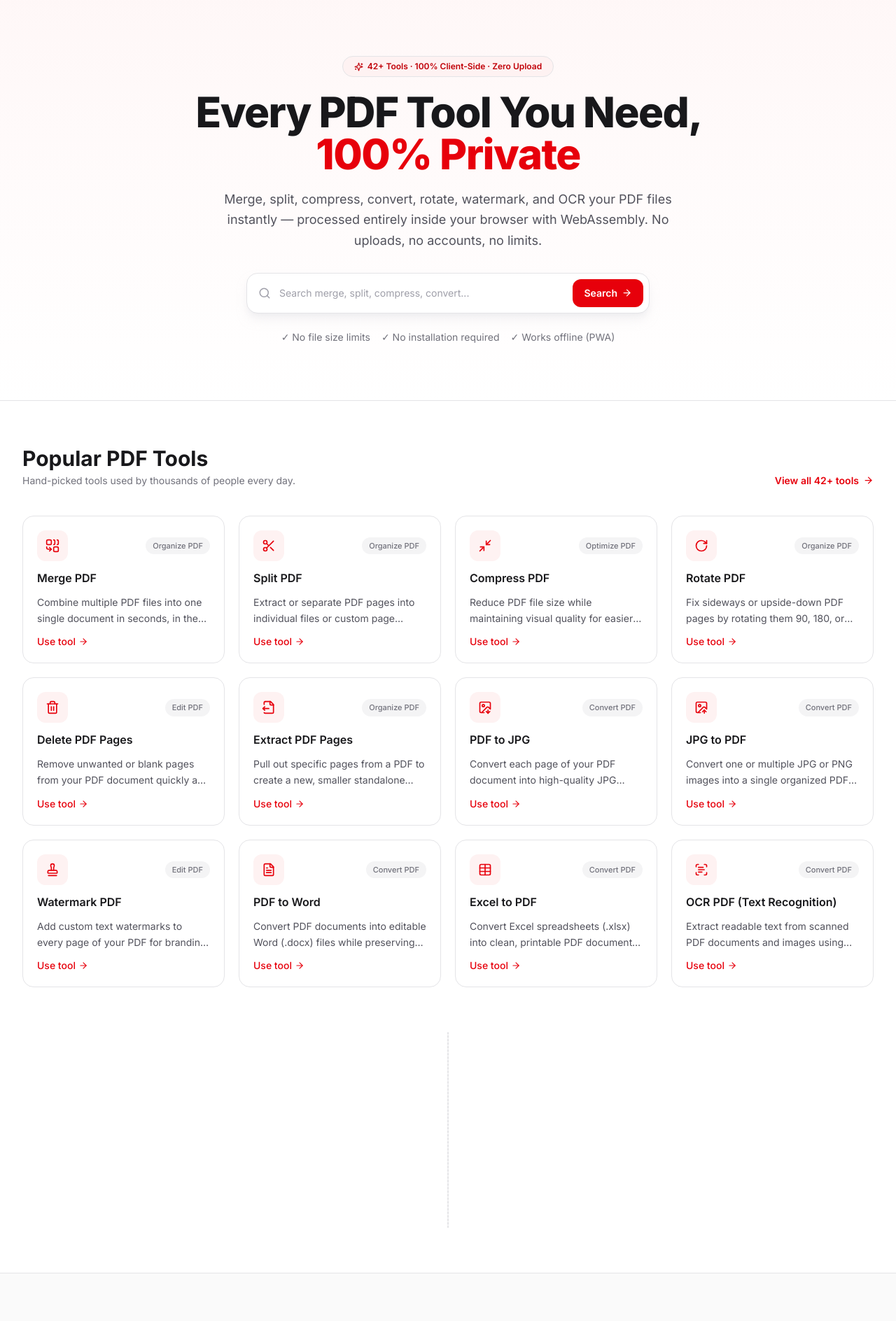
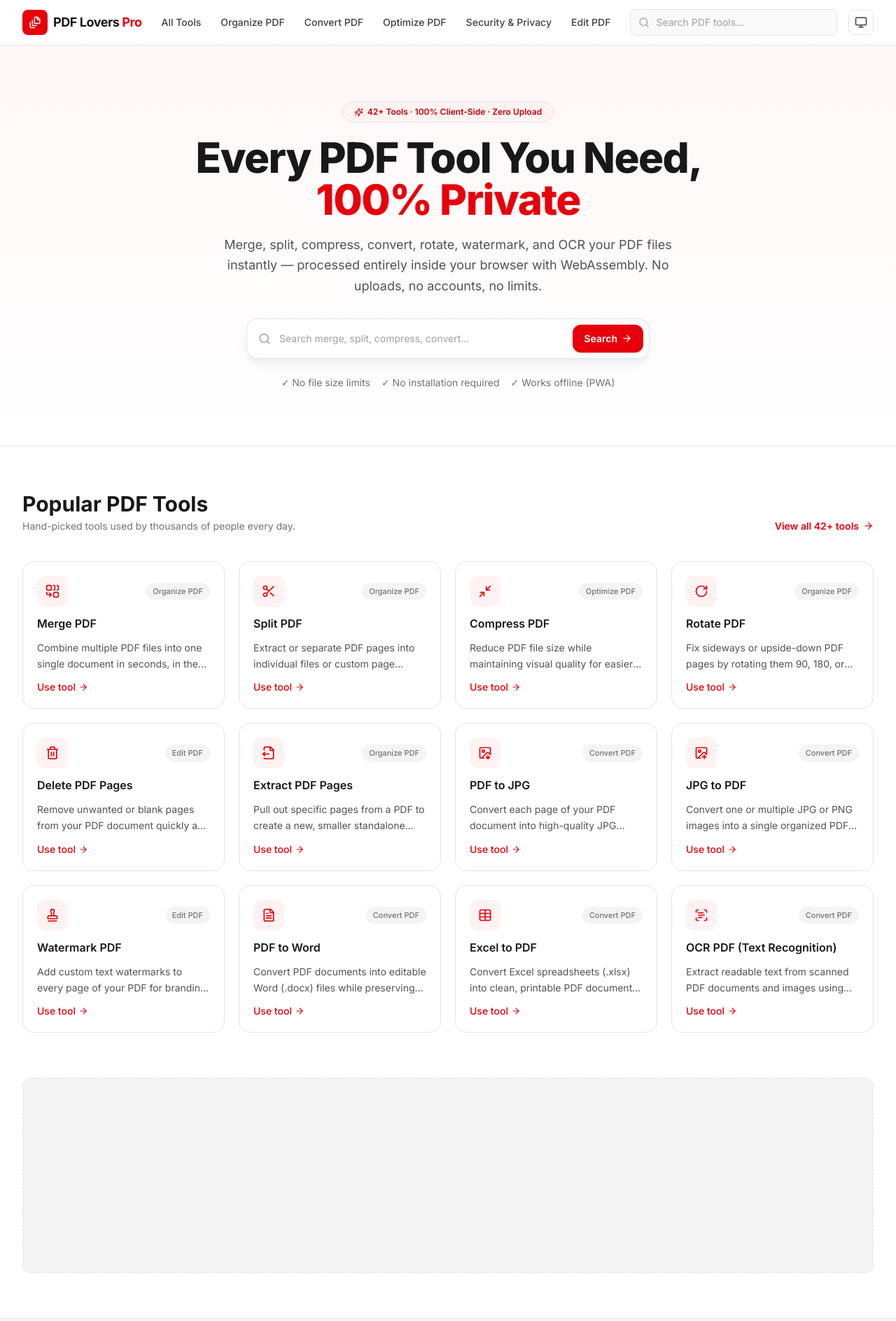
Before and after one commit to hassanasghar971-ui/pdflovers, a Next.js app: page / in a window 1280 px wide. Shown: the top 1888 px of the page at 70% size. Built offline with nearby package versions, Linux system fonts and the light colour scheme.

Commit message:
Add Navbar, Footer, and AdsterraSocialBar components

```diff
--- a/src/app/layout.tsx
+++ b/src/app/layout.tsx
@@ -1,6 +1,9 @@
 import type { Metadata, Viewport } from "next";
 import { Inter } from "next/font/google";
 import { ThemeProvider } from "next-themes";
+import Navbar from "@/components/navbar";
+import Footer from "@/components/footer";
+import AdsterraSocialBar from "@/components/ads/adsterra-social-bar";
 import "./globals.css";
 
 const inter = Inter({
@@ -169,7 +172,10 @@ export default function RootLayout({
           enableSystem
           disableTransitionOnChange
         >
-          {children}
+          <Navbar />
+          <main className="flex-1">{children}</main>
+          <Footer />
+          <AdsterraSocialBar />
         </ThemeProvider>
       </body>
     </html>
```
